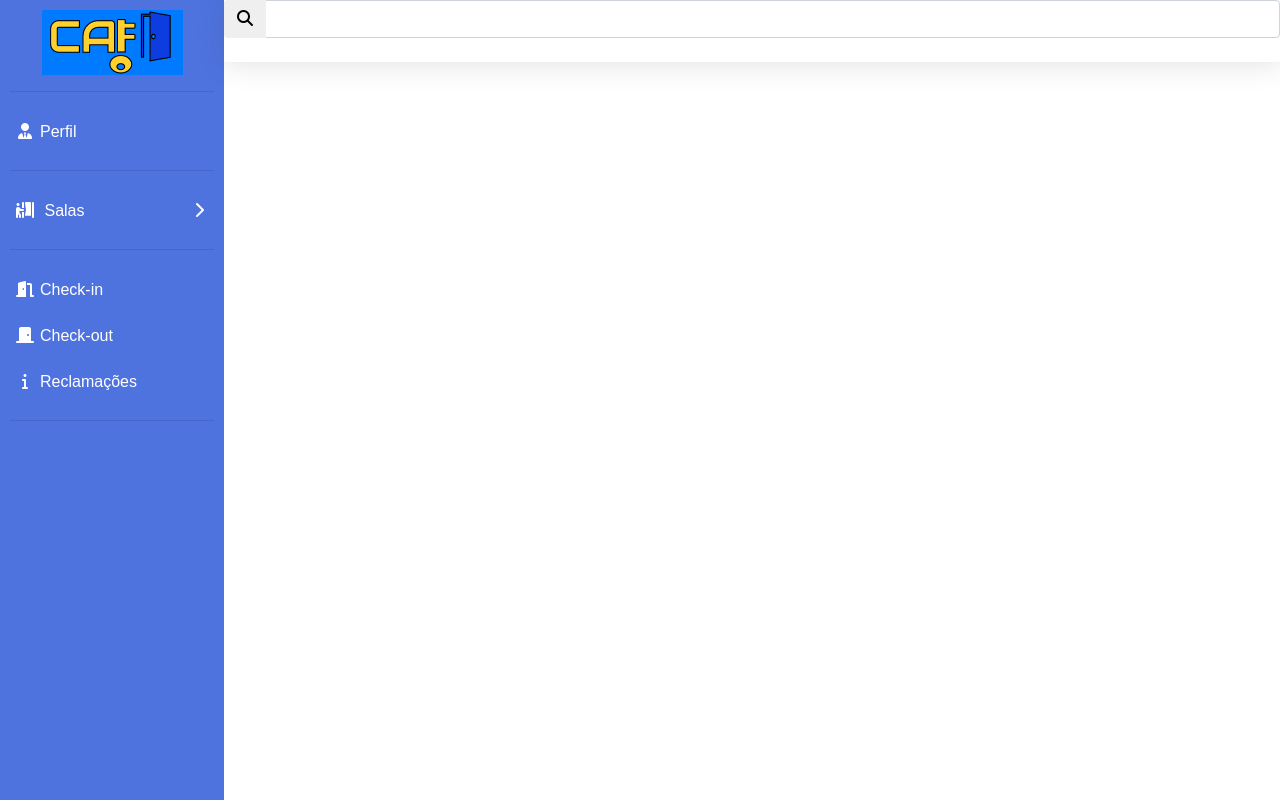
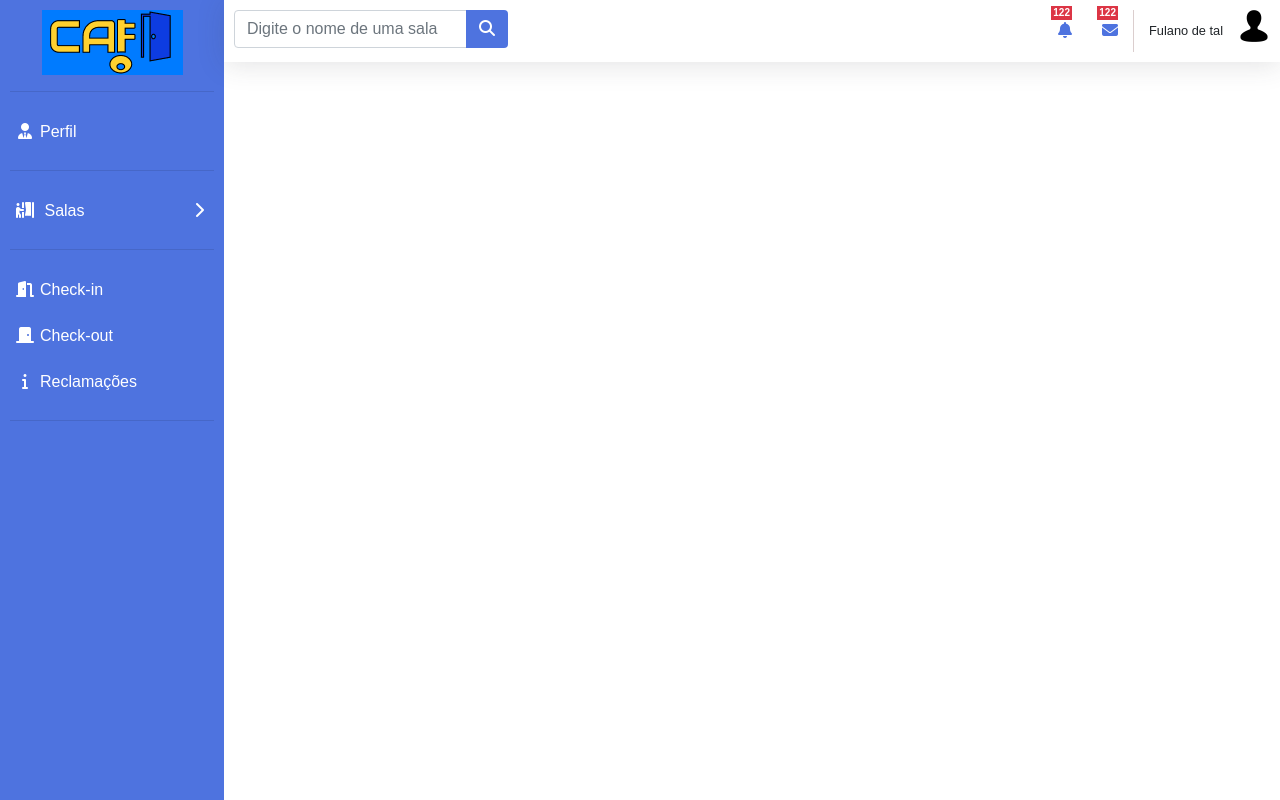
Before and after one commit to Gui-Gsp/CAF, a Django app: page /client/ in a window 1280 px wide. Run offline with Django 3.2, Linux system fonts and the light colour scheme; some libraries are stand-ins or nearby versions; some web fonts are replaced.

Commit message:
nav-bar-top  created

```diff
--- /dev/null
+++ b/static/style/client/common/nav-bar.css
@@ -0,0 +1,82 @@
+.nav-bar {
+    display: flex;
+    justify-content: flex-end;
+    padding: 10px;
+}
+
+.nav-bar .search-bar {
+    margin-right: auto;
+}
+
+.nav-bar .search-bar button {
+    background-color: #4e73df;
+    color: white;
+}
+
+.nav-bar .search-bar button:hover {
+    background-color: #FFD12F;
+    color: #4e73df;
+}
+
+.nav-bar .sistem-notification {
+    margin: auto 15px;
+}
+
+.nav-bar .sistem-notification i {
+    color: #4e73df;
+    transition: color .6s;
+    position: relative;
+}
+
+.nav-bar .sistem-notification i span {
+    position: absolute;
+    top: -16px;
+    right: -0px;
+    font-size: 10px;
+    padding: 2px;
+}
+
+.nav-bar .sistem-notification i:hover {
+    color: #FFD12F;
+}
+
+.nav-bar .admin-notification {
+    margin: auto 15px;
+}
+
+.nav-bar .admin-notification i {
+    color: #4e73df;
+    transition: color .6s;
+    position: relative;
+}
+
+.nav-bar .admin-notification i span {
+    position: absolute;
+    top: -16px;
+    right: -0px;
+    font-size: 10px;
+    padding: 2px;
+}
+
+.nav-bar .admin-notification i:hover {
+    color: #FFD12F;
+}
+
+.nav-bar .bar:after {
+    content: "";
+    min-height: 100%;
+    border-left: 1px solid #DBCECE;
+    display: block;
+}
+
+.nav-bar h1 {
+    font-size: 80%;
+    font-weight: 400;
+    align-self: center;
+    margin: auto 15px;
+}
+
+.nav-bar img {
+    width: 2rem;
+    height: 2rem;
+}
--- a/templates/client/common/base.html
+++ b/templates/client/common/base.html
@@ -10,21 +10,28 @@
 
         <!-- styles -->
         <link rel="stylesheet" href="{% static 'style/bootstrap/css/bootstrap.min.css' %}">
-        {% block link_href %}
-
-        {% endblock  %}
         <link rel="stylesheet" href="{% static 'style/common/global.css' %}">
         <link rel="stylesheet" href="{% static 'style/client/common/grid.css' %}">
         <link rel="stylesheet" href="{% static 'style/client/common/aside-menu.css' %}">
+        <link rel="stylesheet" href="{% static 'style/client/common/nav-bar.css' %}">
+        {% block link_css %}
+
+        {% endblock  %}
 
         <!-- google fonts -->
         <link href="https://fonts.googleapis.com/css?family=Gotu&display=swap" rel="stylesheet">
 
     </head>
     <body>
-        {% block content %}
 
-        {% endblock %}
+        <div class="wrap">
+
+            {% block content %}
+
+            {% endblock %}
+
+        </div>
+
 
         <!-- scripts -->
         <script src="https://ajax.googleapis.com/ajax/libs/jquery/1.12.4/jquery.min.js"></script>
--- a/templates/client/index.html
+++ b/templates/client/index.html
@@ -3,11 +3,13 @@
 {% load static %}
 
 {% block title %} Dashboard {% endblock  %}
-{% block link_href %} {% endblock %}
+
+{% block link_css %}
+
+{% endblock %}
 
 {% block content %}
 
-    <div class="wrap">
 
         <ul class="aside-menu">
             <div class="logo-home">
@@ -46,20 +48,31 @@
 
             <div class="search-bar">
                 <div class="input-group mb-3">
-                    <div class="input-group-prepend">
+                    <input type="text" class="form-control" placeholder="Digite o nome de uma sala" aria-label="Example text with button addon" aria-describedby="button-addon1">
+                    <div class="input-group-append">
                         <button class="btn" type="button" id="button-addon1"><i class="fas fa-search"></i></button>
                     </div>
-                    <input type="text" class="form-control" placeholder="" aria-label="Example text with button addon" aria-describedby="button-addon1">
                 </div>
             </div>
+
+            <div class="sistem-notification">
+                <i class="fas fa-bell pointer"><span class="text-white bg-danger">122</span></i>
+            </div>
+
+            <div class="admin-notification">
+                <i class="fas fa-envelope pointer"><span class="text-white bg-danger">122</span></i>
+            </div>
+
+            <span class="bar"></span>
+
+            <h1 class="user-name">Fulano de tal</h1>
+
+            <img src="{% static 'images/user.png' %}" alt="photo-perfil">
+
         </nav>
 
         <main class="content-dashboard">
 
-
-
         </main>
 
-    </div>
-
 {% endblock  %}
```
Also changed, not shown: static/images/user.png (added), static/images/user_female.png (added), static/images/user_male.png (added).
